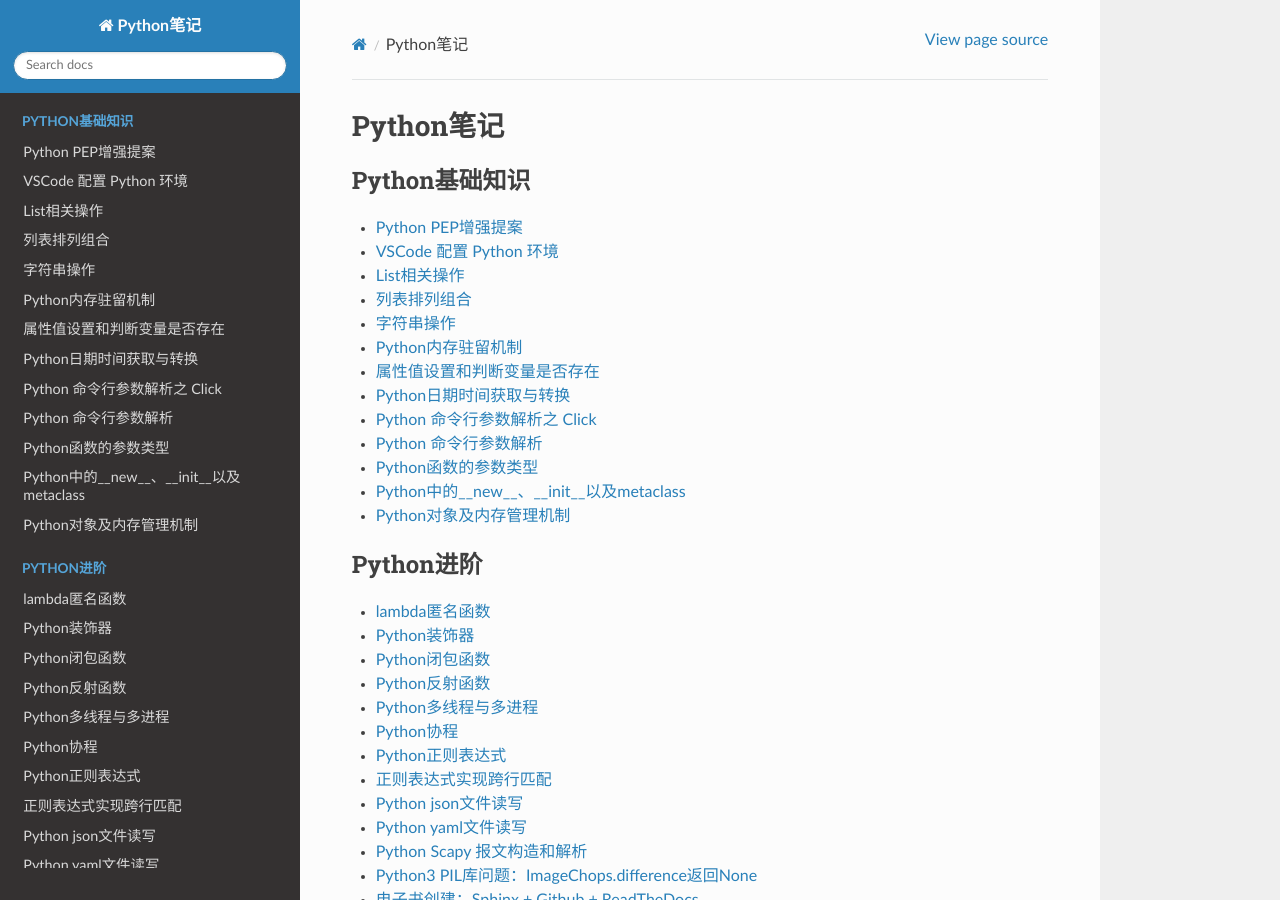
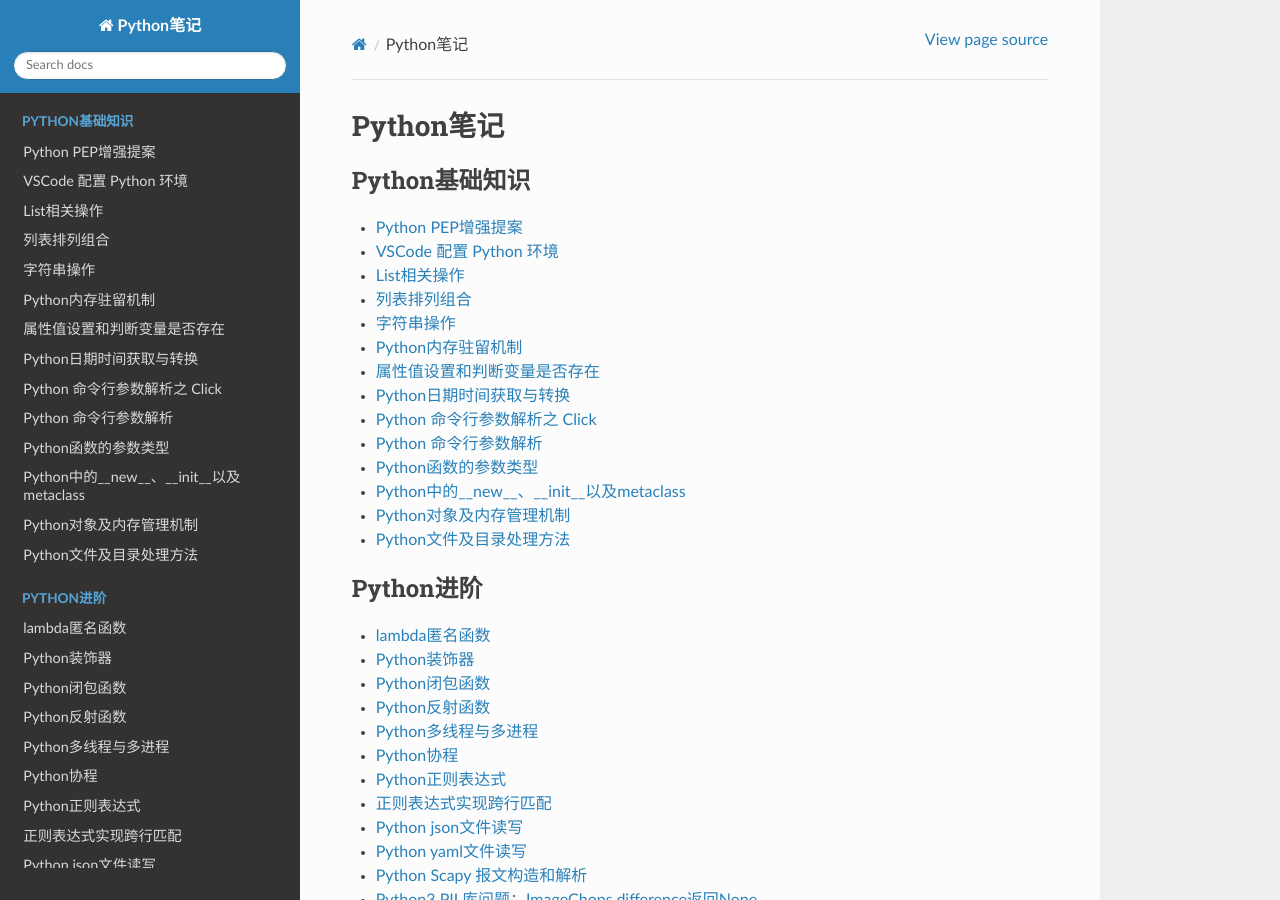
Before and after one commit to hiyongz/PythonNotes, a Sphinx documentation site: the page built from docs/index.rst, in a window 1280 px wide and 900 px high. Built offline with Sphinx 7.4.7 and the Read the Docs theme 2.0.0, drawn with Linux system fonts in a browser that asks for light colours; some of the changed lines change nothing that is shown.

Commit message:
新增《Python文件及目录处理方法》

````diff
--- a/docs/index.rst
+++ b/docs/index.rst
@@ -17,6 +17,7 @@ Python笔记
    python/python-notes-for-passing-arguments-in-function.md
    python/python-notes-for-new-and-init.md
    python/python-notes-for-object-and-copy.md
+   python/python-notes-for-file-and-direction-handling.md
 
 
 .. toctree::
--- /dev/null
+++ b/docs/python/python-notes-for-file-and-direction-handling.md
@@ -0,0 +1,271 @@
+# Python文件及目录处理方法
+
+
+Python可以用于处理文本文件和二进制文件，比如创建文件、读写文件等操作。本文介绍Python处理目录以及文件的相关方法。
+
+
+下面先来介绍python目录处理相关方法。
+
+## 目录操作
+
+### 1. 获取当前代码路径
+
+test_folder.py
+
+```python
+import os
+import sys
+
+print(__file__)
+print(sys.argv[0])
+print(os.path.realpath(__file__))
+print(os.path.abspath(sys.argv[0]))
+```
+
+Out：
+```bash
+D:/ProgramWorkspace/PythonNotes/03-File-Handling/test_folder.py
+D:/ProgramWorkspace/PythonNotes/03-File-Handling/test_folder.py
+D:\ProgramWorkspace\PythonNotes\03-File-Handling\test_folder.py
+D:\ProgramWorkspace\PythonNotes\03-File-Handling\test_folder.py
+```
+
+### 2. 获取当前文件`__file__`的所在目录
+
+```python
+print(os.getcwd())
+print(os.path.dirname(os.path.realpath(__file__)))
+print(os.path.split(os.path.realpath(__file__))[0])
+path = os.path.dirname(os.path.realpath(__file__))
+```
+Out：
+```bash
+D:\ProgramWorkspace\PythonNotes\03-File-Handling
+D:\ProgramWorkspace\PythonNotes\03-File-Handling
+D:\ProgramWorkspace\PythonNotes\03-File-Handling
+```
+
+### 3. 获取当前文件名名称
+
+```python
+print(os.path.basename(sys.argv[0])) # 当前文件名名称
+print(os.path.basename(__file__))
+
+```
+Out：
+```python
+test_folder.py
+test_folder.py
+```
+
+### 4. 拼接路径
+
+```python
+path = os.path.dirname(os.path.realpath(__file__))
+filename = os.path.basename(__file__)
+abspath = os.path.join(path, filename)
+print(abspath)
+```
+Out：
+```bash
+D:\ProgramWorkspace\PythonNotes\03-File-Handling\test_folder.py
+```
+
+### 5. 创建目录
+
+判断目录是否存在：
+
+```python
+os.path.exists(path)
+```
+
+创建目录
+
+```python
+if not os.path.exists(path):
+    print(f"创建文件夹: {path}")
+    os.makedirs(path)
+```
+
+## 文件操作
+
+### 1. 创建文本文件
+
+```python
+text = "Hello World!"
+newfilepath = os.path.join(path, "newfile.txt")
+file = open(newfilepath, 'w')
+file.write(text)  # 写入内容信息
+file.close()
+```
+
+### 2. 判断文件是否存在
+
+```python
+print(os.path.isfile(path))
+print(os.path.isfile(newfilepath))
+print(os.path.exists(newfilepath))
+```
+
+Out：
+
+```python
+False
+True
+True
+```
+
+`os.path.isfile` 用于判断是否为文件且是否存在，`os.path.exists` 也可以用于判断文件是否存在，但还是建议使用`os.path.isfile` 判断文件，`os.path.exists` 判断目录是否存在。比如，某个文件为newfile，使用这两个方法都会返回True，无法判断到底是文件还是目录。
+
+### 3. 判断文件属性
+
+```python
+print(os.access(newfilepath,os.F_OK)) # 文件是否存在
+print(os.access(newfilepath,os.R_OK)) # 文件是否可读
+print(os.access(newfilepath,os.W_OK)) # 文件是否可以写入
+print(os.access(newfilepath,os.X_OK)) # 文件是否有执行权限
+```
+
+Out：
+
+```python
+True
+True
+True
+True
+```
+
+`os.access(newfilepath,os.F_OK)` 也可以用于判断文件是否存在。
+
+### 4. 打开文件
+
+打开文本文件或者二进制文件可以使用 `open()` 方法:
+
+```python
+f = open(filename, mode)
+```
+
+几种文件打开模式：
+
+- `b`：二进制模式
+- `t`：文本模式(默认)
+- `r`: 打开存在的文件，读操作(默认)。
+- `w`: 打开文件，写操作，先前文件中的内容会被删除。如果文件不存在会自动创建。
+- `a`: 打开文件，追加操作，不会删除先前文件中的内容。如果文件不存在会自动创建。
+- `x`：创建新文件，写操作，使用此模式打开存在的文件会抛出异常。
+- `r+`: 读、写操作，不会删除先前文件中的内容，但是会覆盖内容。
+- `w+`: 写、读操作，会删除先前文件中的内容。
+- `a+`: 追加、读操作，不会删除和覆盖先前文件中的内容。
+- `x+` ：创建新文件，读写操作。
+
+`open()`方法的默认模式为 `rt` 模式，也就是读文本文件。
+
+另外需要注意filename的写法，比如文件路径是：`D:\test.txt` ，其中`\t` 可能会被转义，需要自前面加一个 `r` ：
+
+```python
+f = open(r"D:\test.txt", "w")
+```
+
+
+
+### 5. 写文件
+
+读写文件都需要先打开文件，返回一个文件对象，然后对文件对象进行读写操作。写文件需要设置写权限，比如 `w`、`w+`、`a` 模式。
+
+写文件主要包括两种方法：
+
+- `file.write(str)`：写入字符串
+- `file.writelines(list)`：写入字符串列表，用于同时插入多个字符串。
+
+举个栗子：
+
+```python
+file = open("newfile.txt", 'w')
+text1 = "Hello World!\n你好，世界！\r"
+file.write(text1)  # 写入内容信息
+
+text2 = ["To the time to life, \n", "rather than to life in time.\r"]
+file.writelines(text2)
+
+file.close()
+```
+
+`w` 模式会删除先前文件中的内容，如果不想删除，需要直接追加到后面，可以使用`a` 和 `a+` 模式：
+
+```python
+file = open("newfile.txt", 'a')
+```
+
+
+
+### 6. 读文件
+
+常见的读取文件方法有以下几种：
+
+- in操作符
+- read()：读取所有数据，返回一个字符串。
+- readline()：读取第一行
+- readlines()：读取所有行，每行保存为列表的一个元素。
+
+```python
+# 打开并读取文件
+file = open("newfile.txt", 'r')
+
+for line in file:
+	print(line)
+print()
+
+file.seek(0, 0)
+print(file.read(5))  #
+print()
+
+file.seek(0, 0)
+print(file.readline(12))
+print()
+
+file.seek(0, 0)
+print(file.readlines())
+print()
+
+file.close()
+```
+
+执行结果：
+
+```python
+Hello World!
+
+你好，世界！
+
+To the time to life,
+
+rather than to life in time.
+
+
+Hello
+
+Hello World!
+
+['Hello World!\n', '你好，世界！\n', 'To the time to life, \n', 'rather than to life in time.\n']
+```
+
+读取file对象的所有内容后，文本的光标会移动到最后，再次读取file需要将光标移到前面，使用 `file.seek(0, 0)` 方法可以将光标移到前面。还有一种解决方案是将读取的内容存一个在局部变量中。
+
+### 7. with语句
+
+with语句可用于异常处理，可以确保资源的适当获取及自动释放。使用with语句后就不需要调用`file.close()` 语句了，它会自动释放。
+
+```python
+text1 = "Hello World!\n你好，世界！\r"
+text2 = ["To the time to life, \n", "rather than to life in time.\r"]
+# 写
+with open("newfile.txt", "w") as file:
+    file.write(text1)
+    file.writelines(text2)
+
+# 读
+with open("newfile.txt", "r+") as file:
+	print(file.read())
+```
+
+with语句对处理大文件非常有用，比如10G大小的文件， with语句会进行上下文管理。
````
